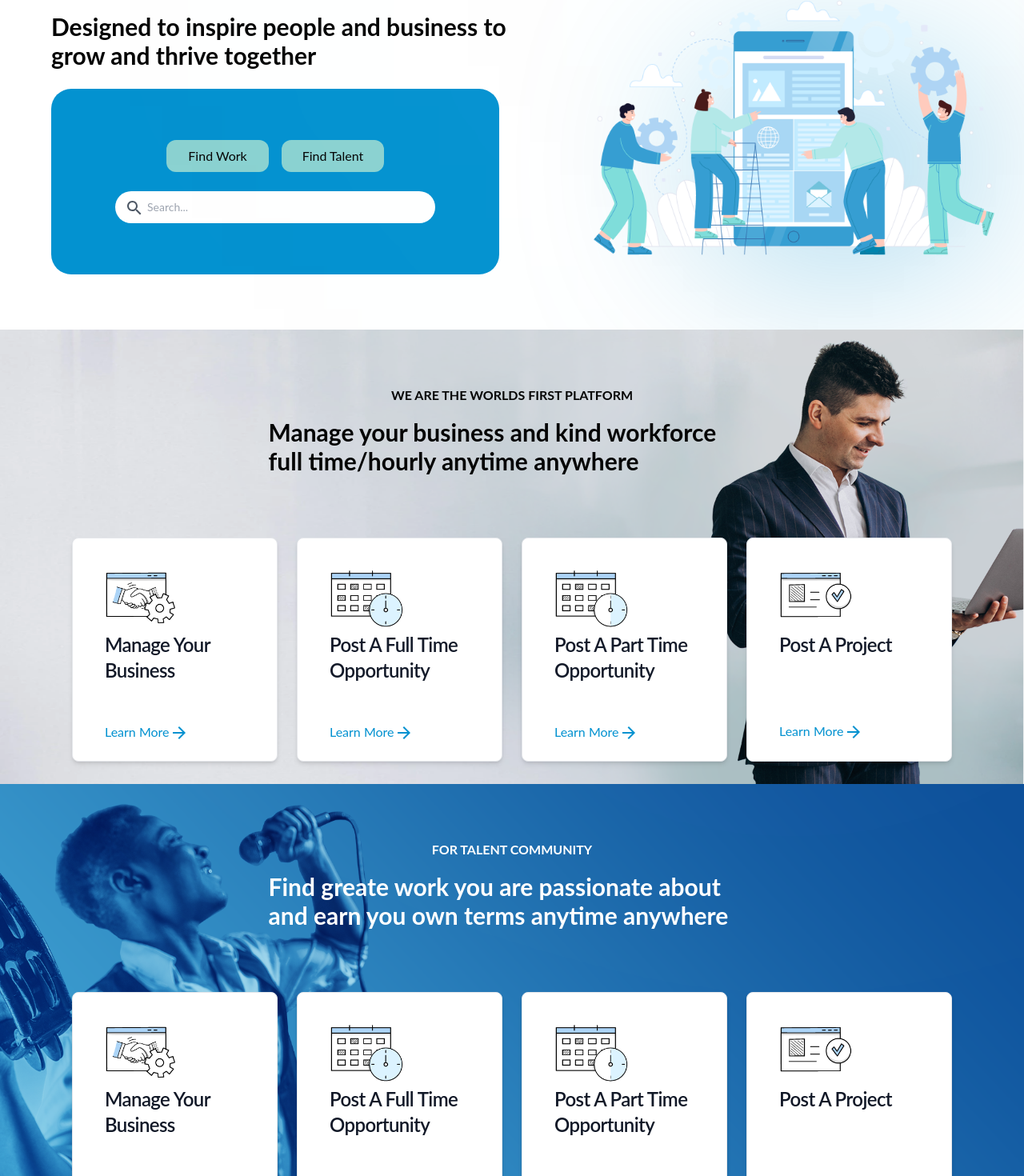
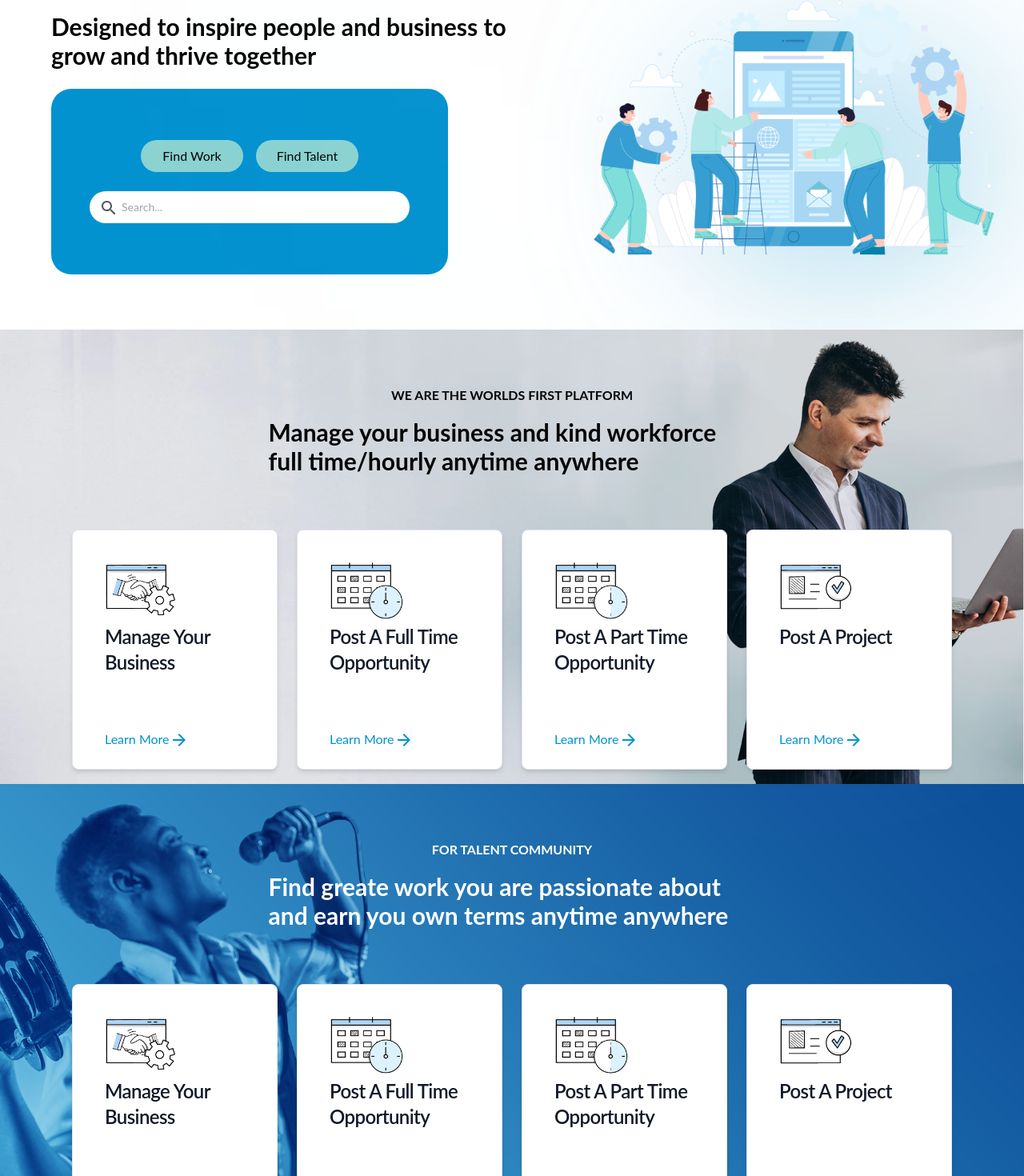
Before and after one commit to Surinder07/working-ui, a React (Vite) app: page / in a window 1280 px wide. Shown: the part 205-1675 px from the top of the page at 80% size. Built offline with nearby package versions, Linux system fonts and the light colour scheme.

Commit message:
ipad air responsivness

```diff
--- a/src/components/BusinessContainer.jsx
+++ b/src/components/BusinessContainer.jsx
@@ -21,7 +21,7 @@ const BusinessContainer = () => {
           Manage your business and kind workforce full time/hourly anytime
           anywhere
         </h2>
-        <div className="tablet:mt-[22px] flex flex-row gap-6 absolute text-white top-[400px] left-1/2 -translate-x-1/2 -translate-y-1/2">
+        <div className="tablet:w-[710px] tablet:mt-[22px] flex flex-row gap-6 absolute text-white top-[400px] left-1/2 -translate-x-1/2 -translate-y-1/2">
           <Card icon={icon_1} text="Manage Your Business" />
           <Card icon={icon_2} text="Post A Full Time Opportunity" />
           <Card icon={icon_3} text="Post A Part Time Opportunity" />
@@ -38,7 +38,7 @@ const BusinessContainer = () => {
           Manage your business and kind workforce full time/hourly anytime
           anywhere
         </h2>
-        <div className="businesscontainer w-[390px] h-[300px] grid grid-cols-2 gap-3 absolute text-white top-[400px] mt-[200px] left-1/2 -translate-x-1/2 -translate-y-1/2">
+        <div className=" businesscontainer w-[390px] h-[300px] grid grid-cols-2 gap-3 absolute text-white top-[400px] mt-[200px] left-1/2 -translate-x-1/2 -translate-y-1/2">
           <Card icon={icon_1} text="Manage Your Business" />
           <Card icon={icon_2} text="Post A Full Time Opportunity" />
           <Card icon={icon_3} text="Post A Part Time Opportunity" />
--- a/src/components/Card.jsx
+++ b/src/components/Card.jsx
@@ -3,7 +3,7 @@ import React from "react";
 
 const Card = ({ icon, text }) => {
   return (
-    <div className=" p-6 flex flex-col cardsmall sm:h-[280px] sm:w-[257px]   bg-white rounded-lg border border-gray-200 shadow-md ">
+    <div className="p-6 flex flex-col cardsmall sm:h-[300px] sm:w-[257px]  bg-white rounded-lg border border-gray-200 shadow-md ">
       <img src={icon} alt="img" className="w-[120px]" />
       <h5 className="mb-2 flex-1 text-2xl font-semibold tracking-tight text-gray-900  ml-[16px]">
         {text}
--- a/src/components/Hero.jsx
+++ b/src/components/Hero.jsx
@@ -19,7 +19,7 @@ const Hero = () => {
         <h3 className="text-3xl font-bold ">
           Designed to inspire people and business to grow and thrive together
         </h3>
-        <div className="bg-[#0091D0] mt-6 flex flex-col justify-center align-center rounded-[25px] gap-6 px-[4rem] py-[3rem] sm:px-[11rem] sm:py-[5rem] md:px-[4rem] md:py-[3rem] lg:px-[5rem] lg:py-[4rem] searchcontainer">
+        <div className="bg-[#0091D0] mt-6 flex flex-col justify-center align-center rounded-[25px] gap-6 px-[4rem] py-[3rem] sm:px-[11rem] sm:py-[5rem] md:px-[4rem] md:py-[3rem] lg:px-[3rem] lg:py-[4rem] searchcontainer">
           <div className="flex flex-row gap-4 justify-center align-center">
             <div>
               <input
@@ -31,7 +31,7 @@ const Hero = () => {
               />
               <label
                 htmlFor="1"
-                className="block lg:w-[8rem]  cursor-pointer select-none rounded-xl p-2 text-center bg-[#8AD2D1]   peer-checked:font-bold peer-checked:text-black"
+                className="block lg:w-[8rem]  cursor-pointer select-none rounded-[25px] p-2 text-center bg-[#8AD2D1]   peer-checked:font-bold peer-checked:text-black"
               >
                 Find Work
               </label>
@@ -45,7 +45,7 @@ const Hero = () => {
               />
               <label
                 htmlFor="2"
-                className="block lg:w-[8rem] cursor-pointer select-none rounded-xl p-2 text-center bg-[#8AD2D1]   peer-checked:font-bold peer-checked:text-black"
+                className="block lg:w-[8rem] cursor-pointer select-none rounded-[25px] p-2 text-center bg-[#8AD2D1]   peer-checked:font-bold peer-checked:text-black"
               >
                 Find Talent
               </label>
--- a/src/components/TalentContainer.jsx
+++ b/src/components/TalentContainer.jsx
@@ -22,7 +22,7 @@ const TalentContainer = () => {
           Find greate work you are passionate about and earn you own terms
           anytime anywhere
         </h2>
-        <div className="tablet:mt-[22px] flex flex-row gap-6 absolute text-white top-[400px] left-1/2 -translate-x-1/2 -translate-y-1/2">
+        <div className="tablet:w-[710px] tablet:mt-[22px] flex flex-row gap-6 absolute text-white top-[400px] left-1/2 -translate-x-1/2 -translate-y-1/2">
           <Card icon={icon_1} text="Manage Your Business" />
           <Card icon={icon_2} text="Post A Full Time Opportunity" />
           <Card icon={icon_3} text="Post A Part Time Opportunity" />
--- a/src/index.css
+++ b/src/index.css
@@ -191,10 +191,10 @@
     padding-right: 12px;
   }
 }
-
+/*
 @media screen and (max-width: 820px) and (min-width: 810px) {
   .cardsmall {
     height: 330px;
     width: 40px;
   }
-}
+} */
```
